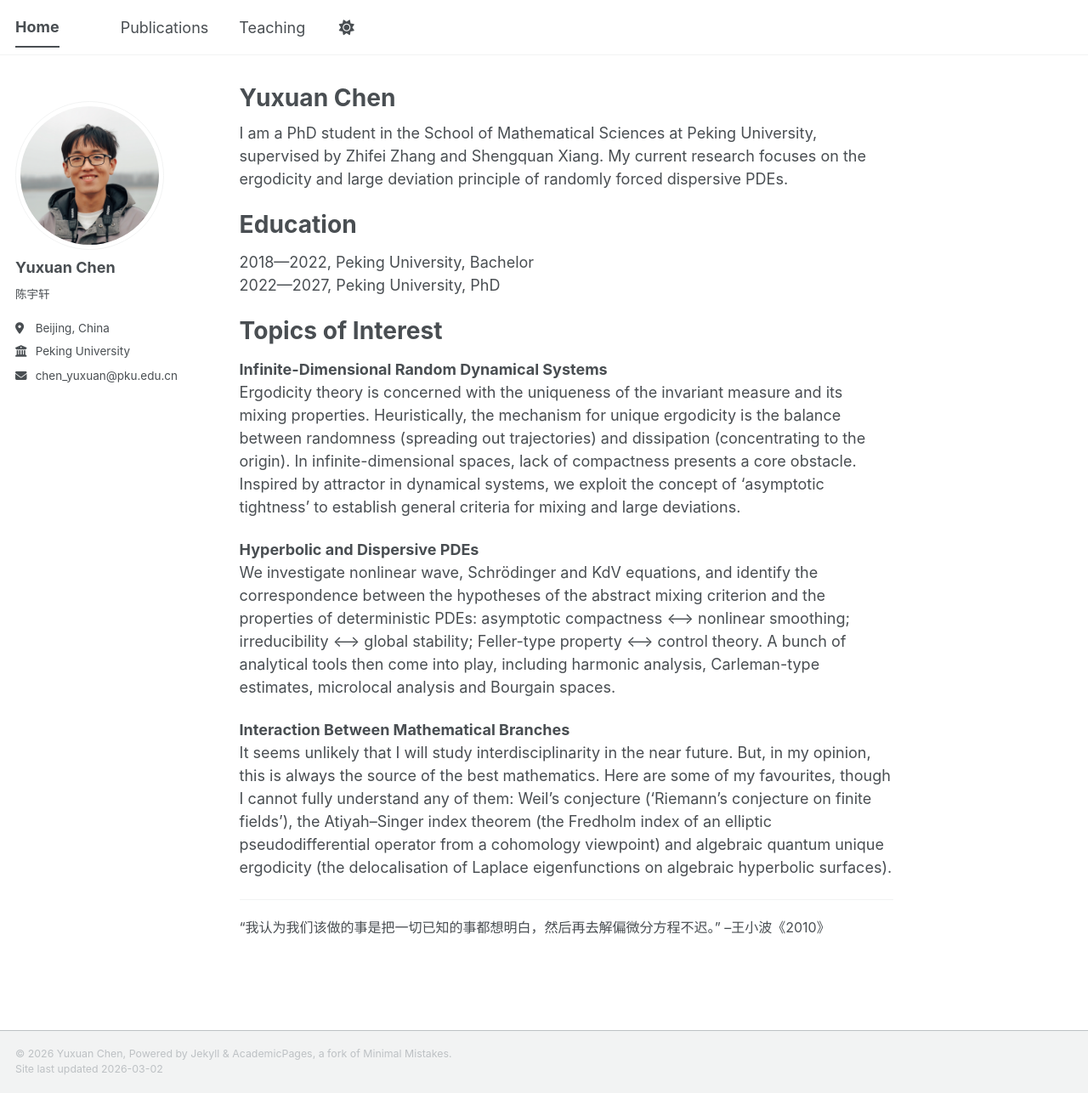
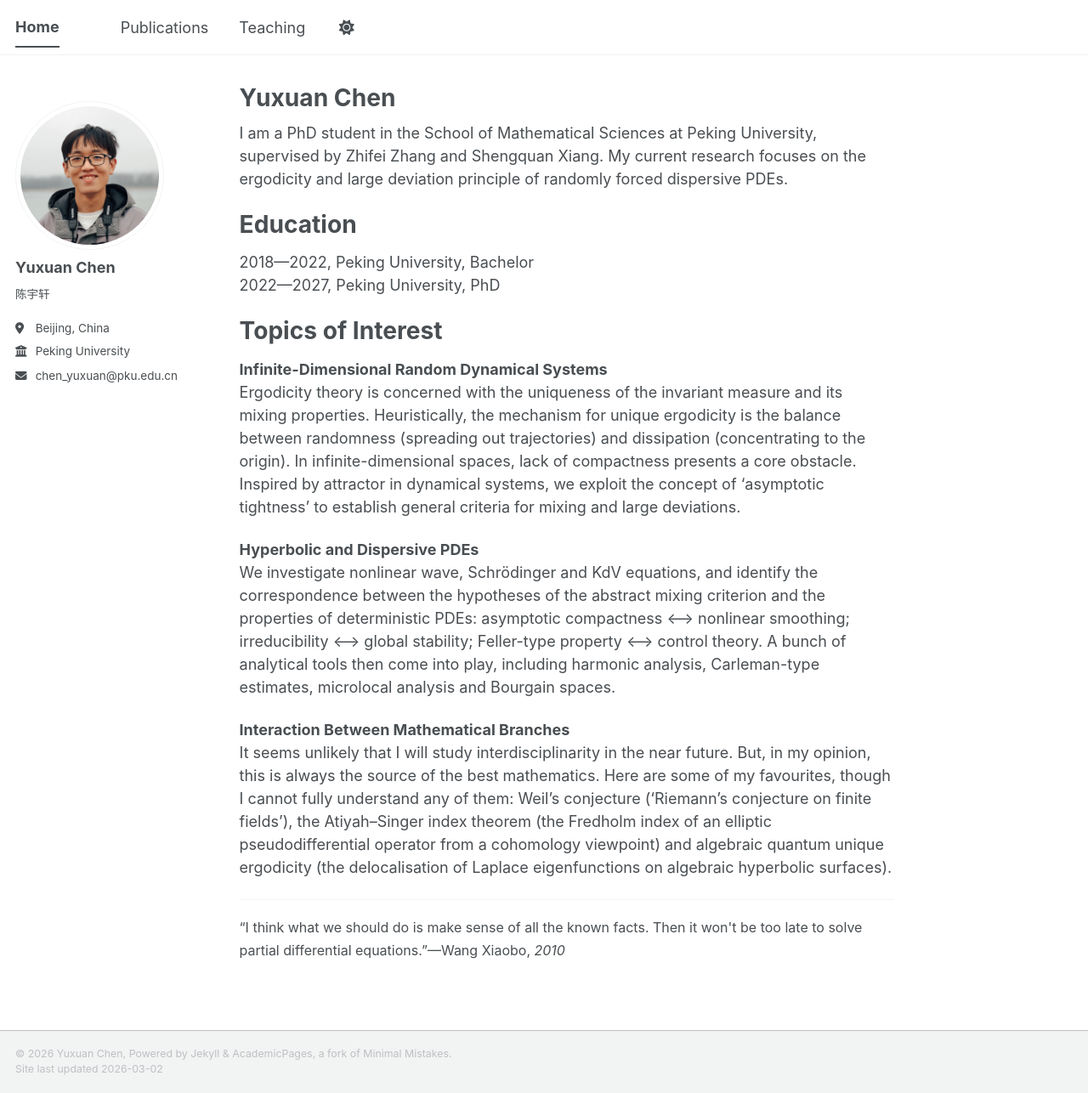
Before and after one commit to yxchen-pku/yxchen-pku.github.io, a Jekyll site: the page built from _pages/about.md, in a window 1280 px wide and 1286 px high. Shown: the whole window at 85% size. Built offline with Jekyll 4.4.1, drawn with Linux system fonts in a browser that asks for light colours; a script bundle is joined from its source files by our own code; library files that are not in the unit come from our copies.

Commit message:
Update about.md

```diff
--- a/_pages/about.md
+++ b/_pages/about.md
@@ -26,4 +26,4 @@ We investigate nonlinear wave, Schrödinger and KdV equations, and identify the
 It seems unlikely that I will study interdisciplinarity in the near future. But, in my opinion, this is always the source of the best mathematics. Here are some of my favourites, though I cannot fully understand any of them: Weil's conjecture ('Riemann's conjecture on finite fields'), the Atiyah–Singer index theorem (the Fredholm index of an elliptic pseudodifferential operator from a cohomology viewpoint) and algebraic quantum unique ergodicity (the delocalisation of Laplace eigenfunctions on algebraic hyperbolic surfaces).
 
 -----
-<font size="3"><q>我认为我们该做的事是把一切已知的事都想明白，然后再去解偏微分方程不迟。</q> &#8211;王小波《2010》</font>
+<font size="3"><q>I think what we should do is make sense of all the known facts. Then it won't be too late to solve partial differential equations.</q>—Wang Xiaobo, <i>2010</i></font>
```
